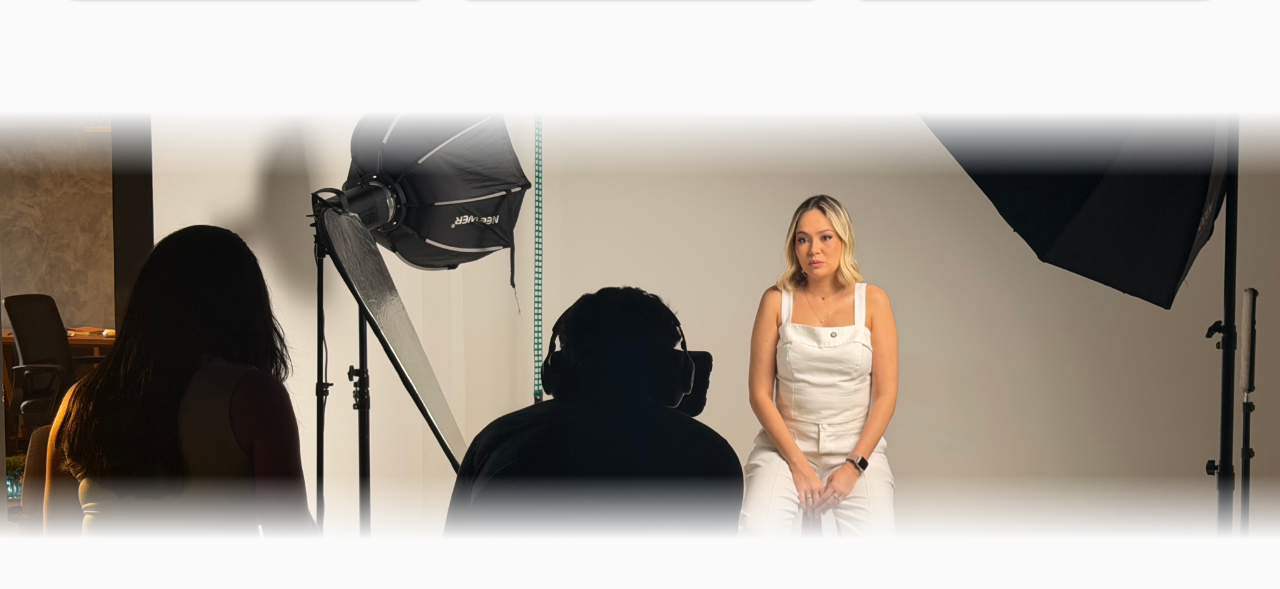
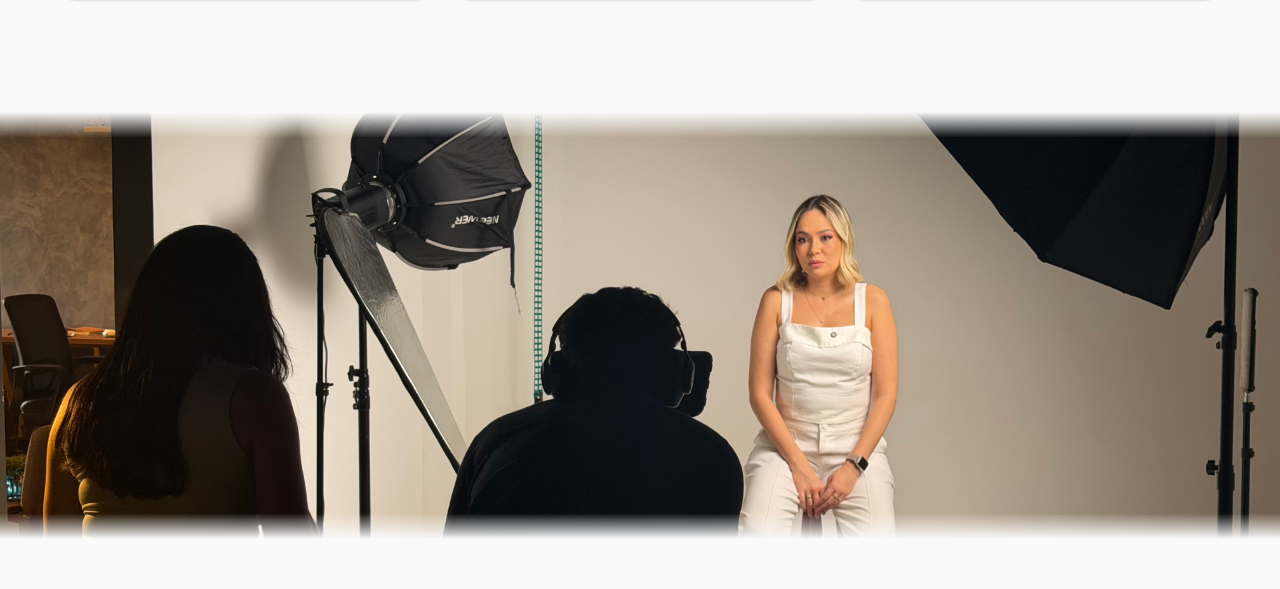
Before and after one commit to edu4rdov-e21/e21med, a Next.js app: page / in a window 1280 px wide. Shown: the part 1581-2170 px from the top of the page. Built offline with nearby package versions, Linux system fonts and the light colour scheme.

Commit message:
tweak: suaviza fade do PhotoDivider (15% → 6%)
Co-Authored-By: Claude Opus 4.7 (1M context) <noreply@anthropic.com>

```diff
--- a/src/components/PhotoDivider.tsx
+++ b/src/components/PhotoDivider.tsx
@@ -20,9 +20,9 @@ export default function PhotoDivider({ description, src }: PhotoDividerProps) {
             className="relative w-full aspect-[16/7] sm:aspect-[3/1] overflow-hidden"
             style={{
               maskImage:
-                "linear-gradient(to bottom, transparent 0%, black 15%, black 85%, transparent 100%)",
+                "linear-gradient(to bottom, transparent 0%, black 6%, black 94%, transparent 100%)",
               WebkitMaskImage:
-                "linear-gradient(to bottom, transparent 0%, black 15%, black 85%, transparent 100%)",
+                "linear-gradient(to bottom, transparent 0%, black 6%, black 94%, transparent 100%)",
             }}
           >
             <Image
```
